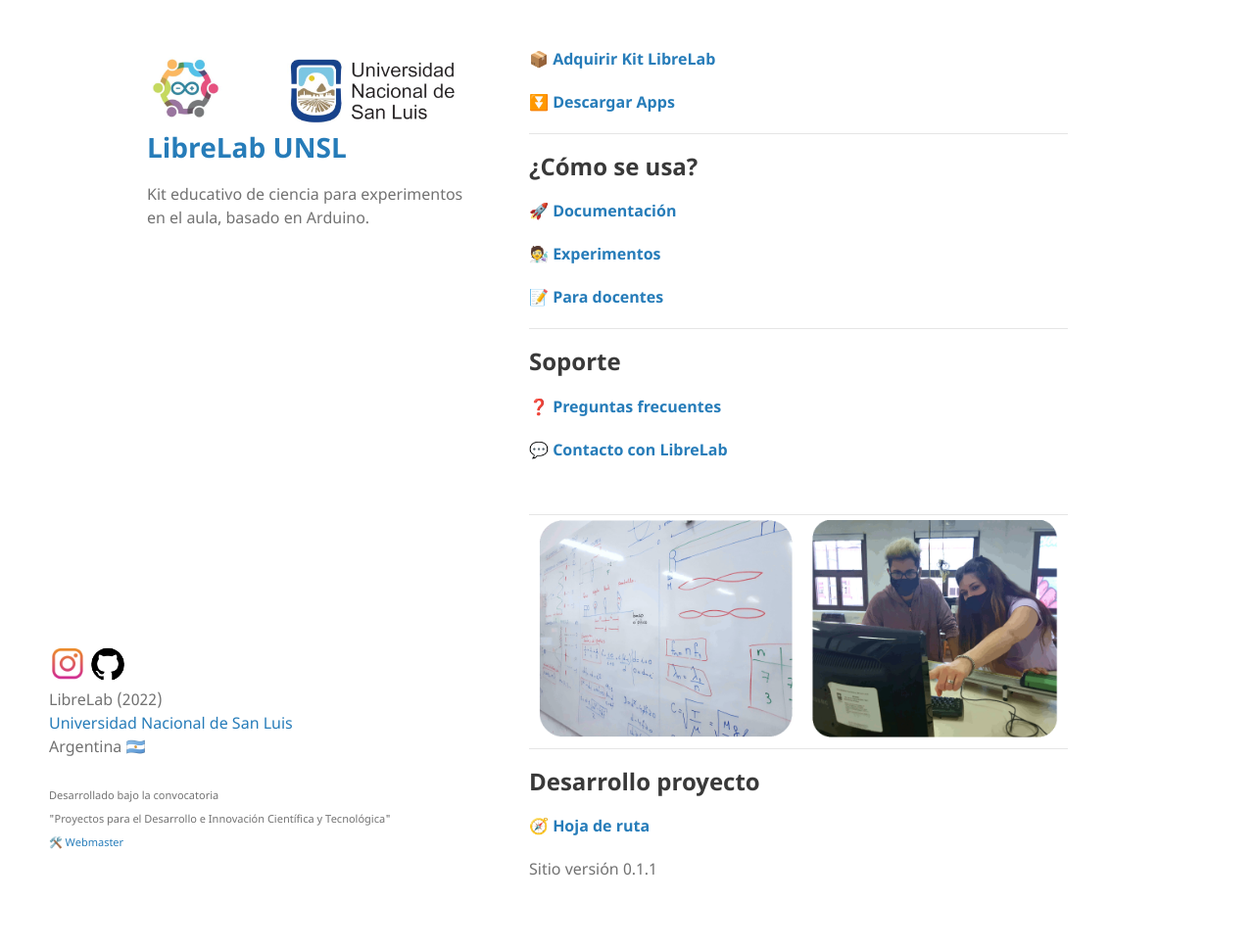
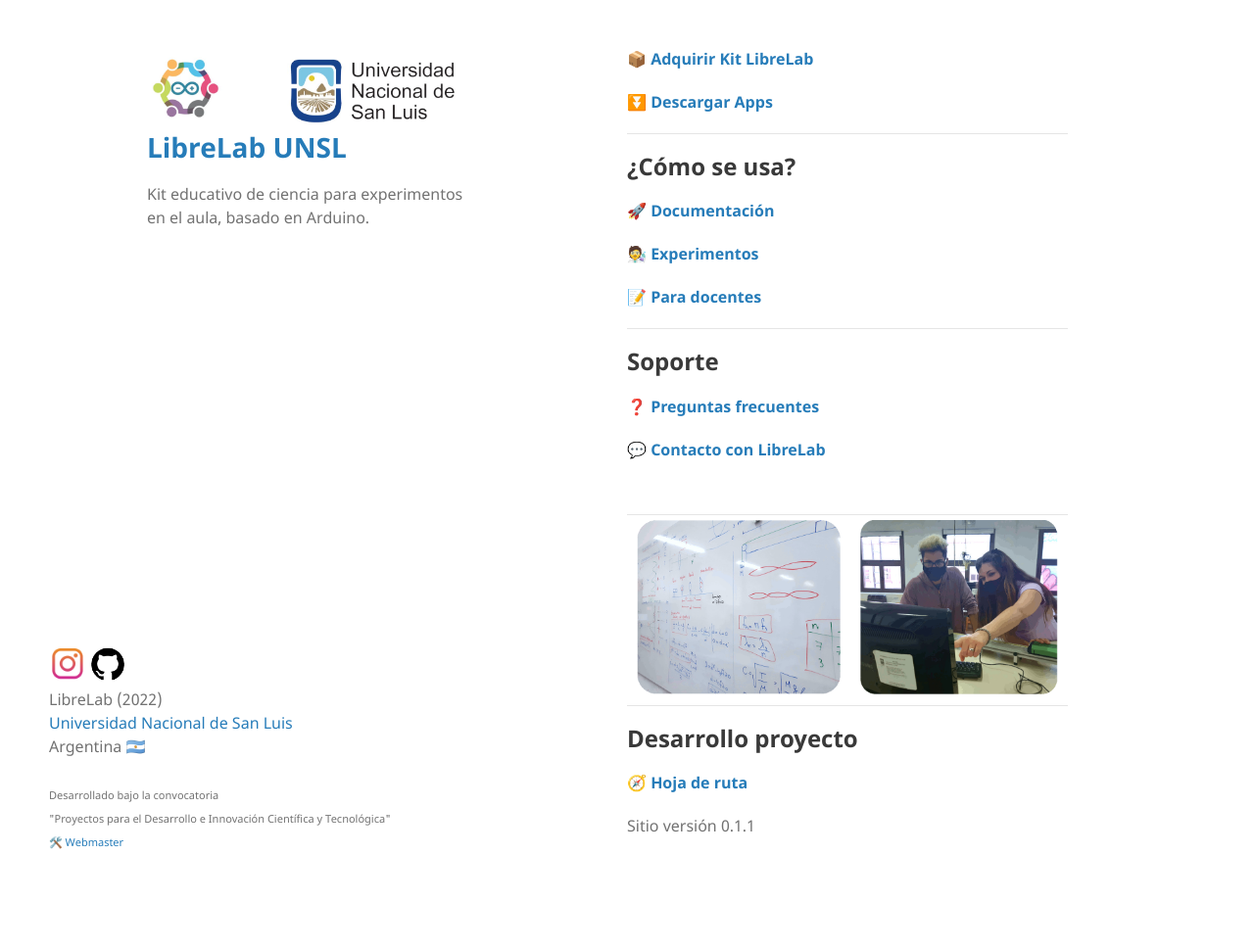
Before and after one commit to labunsl/labunsl.github.io, a Jekyll site: the page built from index.md, in a window 1280 px wide. Shown: the whole page at 98% size. Built offline with Jekyll 4.4.1, drawn with Linux system fonts in a browser that asks for light colours; after the commit the page ends 925 px from its top, so only the background shows below that.

Commit message:
Update jekyll-theme-minimal.scss

```diff
--- a/_sass/jekyll-theme-minimal.scss
+++ b/_sass/jekyll-theme-minimal.scss
@@ -190,7 +190,7 @@
   width:auto;
   float:right;
   padding-bottom:50px;
-  margin-left:350px;
+  margin-left:450px;
 
  }
 
```
